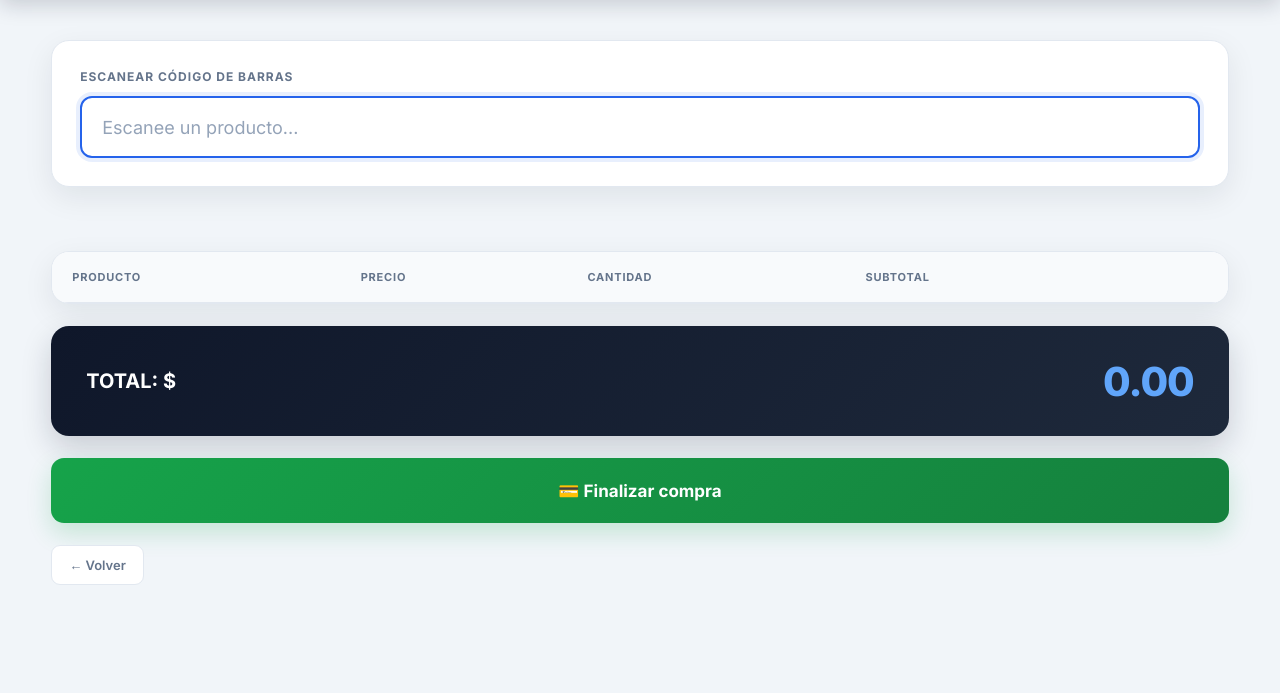
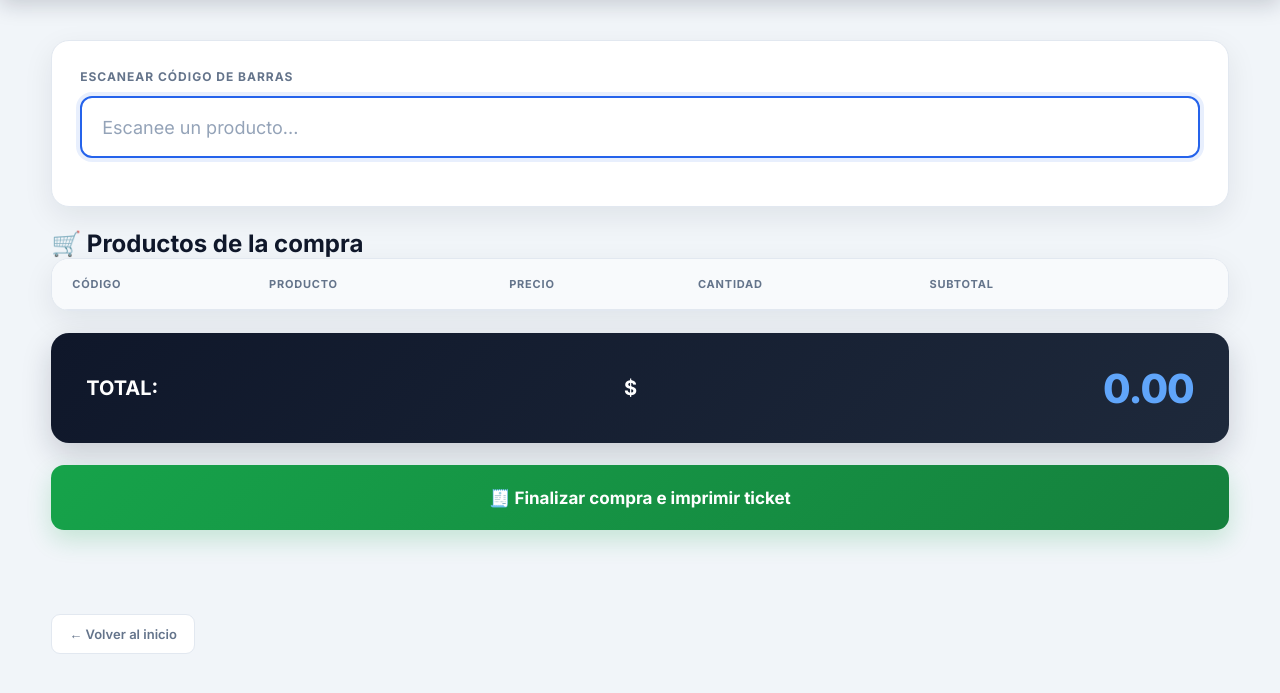
Before and after one commit to martindeldo/Proyecto-Alvarado-Barrigon-Ayuso-Copati-Del-Do, a Flask app: page /caja in a window 1280 px wide. Shown: the part 85-778 px from the top of the page. Run offline with Flask 3, Linux system fonts and the light colour scheme; the visitor is signed in with stand-in values (Sample User, id 1); lists and menus that the app fills with data are empty.

Commit message:
actualizacion

```diff
--- a/deldo/templates/caja.html
+++ b/deldo/templates/caja.html
@@ -1,5 +1,4 @@
 <!DOCTYPE html>
-
 <html lang="es">
 
 <head>
@@ -8,18 +7,14 @@
 
     <meta
         name="viewport"
-        content="width=device-width,
-                 initial-scale=1.0"
+        content="width=device-width, initial-scale=1.0"
     >
 
     <title>Caja</title>
 
     <link
         rel="stylesheet"
-        href="{{ url_for(
-            'static',
-            filename='css/caja.css'
-        ) }}"
+        href="{{ url_for('static', filename='css/caja.css') }}"
     >
 
 </head>
@@ -36,32 +31,74 @@
 
 <main>
 
+    <!-- ========================================= -->
+    <!-- ESCÁNER -->
+    <!-- ========================================= -->
 
-    <div class="lector">
+    <section class="lector">
 
-        <label>
+        <label for="codigo">
             Escanear código de barras
         </label>
-
 
         <input
             type="text"
             id="codigo"
             placeholder="Escanee un producto..."
+            autocomplete="off"
             autofocus
         >
 
-    </div>
+        <p id="mensaje"></p>
+
+    </section>
 
 
-    <div id="mensaje"></div>
+    <!-- ========================================= -->
+    <!-- PRODUCTO ESCANEADO -->
+    <!-- ========================================= -->
 
+    <section
+        id="producto-escaneado"
+        class="producto-escaneado"
+        style="display: none;"
+    >
+
+        <h2>Producto escaneado</h2>
+
+        <p>
+            <strong>Código:</strong>
+            <span id="codigo-mostrado"></span>
+        </p>
+
+        <p>
+            <strong>Producto:</strong>
+            <span id="nombre-mostrado"></span>
+        </p>
+
+        <p>
+            <strong>Precio:</strong>
+            $<span id="precio-mostrado"></span>
+        </p>
+
+    </section>
+
+
+    <!-- ========================================= -->
+    <!-- CARRITO -->
+    <!-- ========================================= -->
+
+    <section class="carrito">
+
+        <h2>🛒 Productos de la compra</h2>
 
         <table>
 
             <thead>
 
                 <tr>
+
+                    <th>Código</th>
 
                     <th>Producto</th>
 
@@ -84,29 +121,49 @@
 
         </table>
 
+    </section>
 
-    <div class="total">
 
+    <!-- ========================================= -->
+    <!-- TOTAL -->
+    <!-- ========================================= -->
+
+    <section class="total">
+
+        <strong>
             TOTAL:
+        </strong>
 
-        $<span id="total">
+        $
+
+        <span id="total">
             0.00
         </span>
 
-    </div>
+    </section>
 
 
+    <!-- ========================================= -->
+    <!-- FINALIZAR COMPRA -->
+    <!-- ========================================= -->
+
     <button
+        type="button"
         class="boton comprar"
         onclick="finalizarCompra()"
     >
-        💳 Finalizar compra
+        🧾 Finalizar compra e imprimir ticket
     </button>
 
 
-    <a href="/">
-        ← Volver
+    <br>
+    <br>
+
+
+    <a href="{{ url_for('index') }}">
+        ← Volver al inicio
     </a>
+
 
 </main>
 
```
Also changed, not shown: deldo/templates/index.html (+3 -26 lines). Lines whose indentation alone changed are shown as unchanged.
